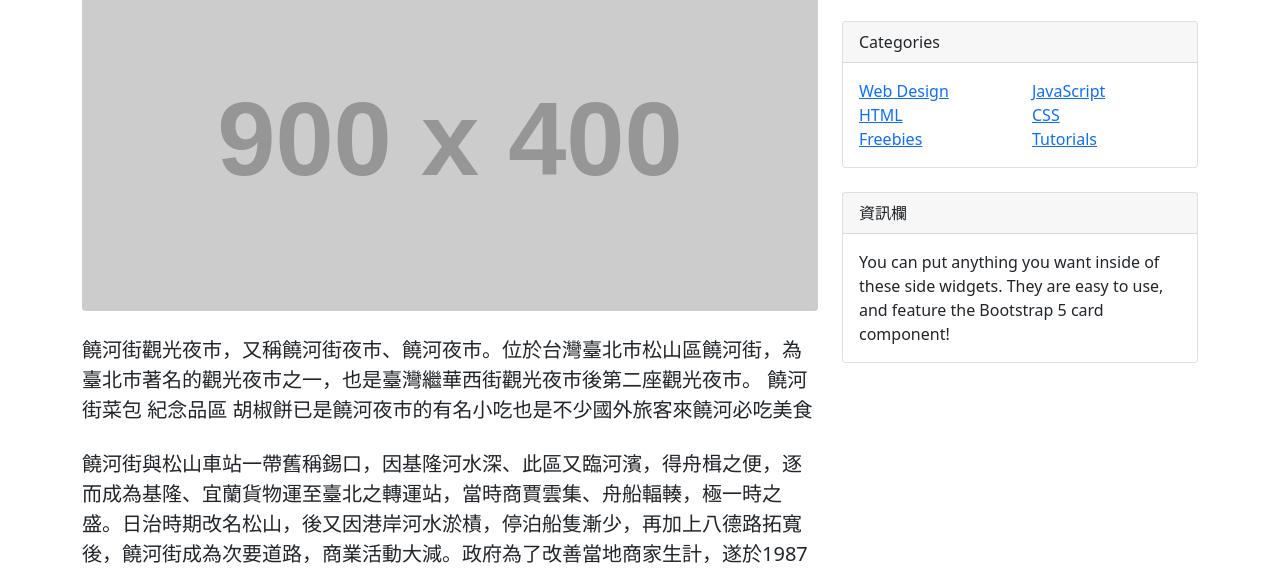
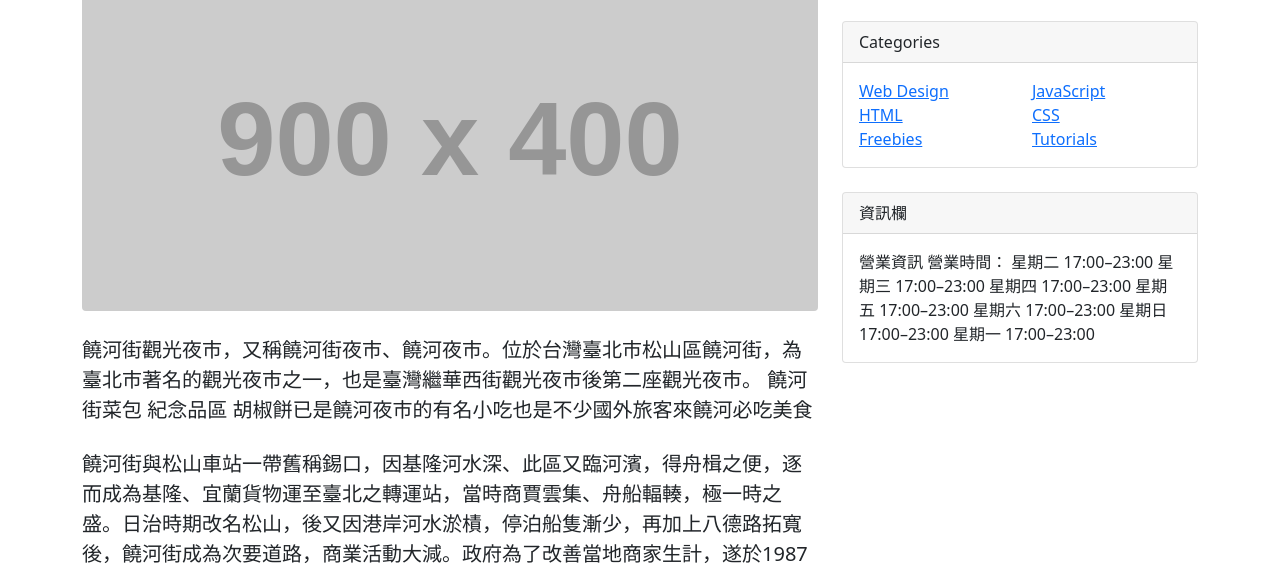
Before and after one commit to kuopoting/k28, a plain HTML site: page index.html in a window 1280 px wide. Shown: the part 220-792 px from the top of the page. Drawn offline with nearby package versions, Linux system fonts and the light colour scheme; placeholder pictures from the web are drawn by us.

Commit message:
Update index.html

```diff
--- a/index.html
+++ b/index.html
@@ -140,7 +140,16 @@
                     <!-- Side widget-->
                     <div class="card mb-4">
                         <div class="card-header">資訊欄</div>
-                        <div class="card-body">You can put anything you want inside of these side widgets. They are easy to use, and feature the Bootstrap 5 card component!</div>
+                        <div class="card-body">營業資訊
+營業時間：
+星期二 17:00–23:00
+星期三 17:00–23:00
+星期四 17:00–23:00
+星期五 17:00–23:00
+星期六 17:00–23:00
+星期日 17:00–23:00
+星期一 17:00–23:00
+</div>
                     </div>
                 </div>
             </div>
```
